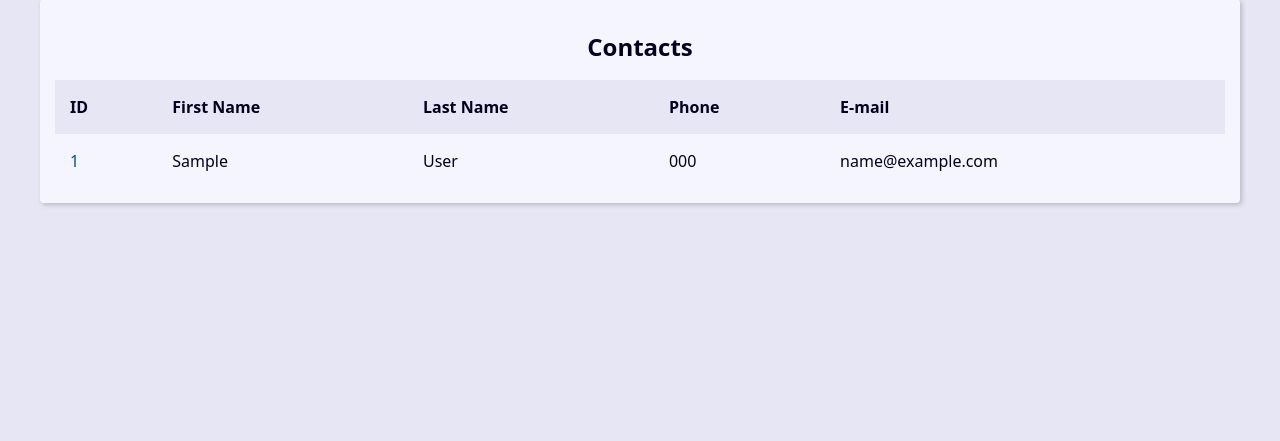
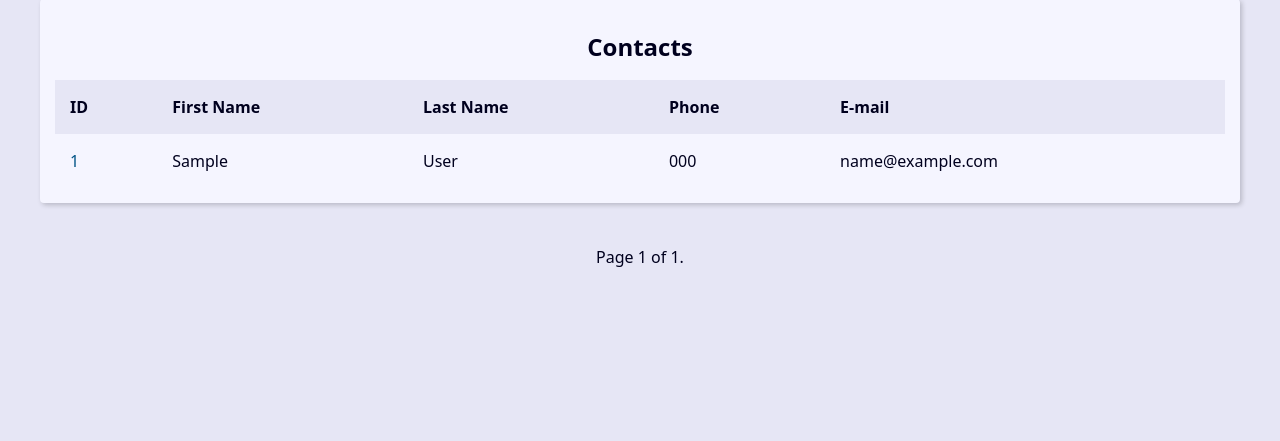
Before and after one commit to Alexandervkj/Projeto-Agenda, a Django app: page / in a window 1280 px wide. Shown: the part 270-711 px from the top of the page. Run offline with Django 5.2, Linux system fonts and the light colour scheme; tables that the repository leaves empty hold one stand-in row (values such as "Sample post").

Commit message:
Usando a classe Paginator para paginação no Django

```diff
--- a/base_templates/global/base.html
+++ b/base_templates/global/base.html
@@ -9,5 +9,6 @@
     <main class="content">
         {% block content %}{% endblock content %}
     </main>
+    {% include "global/partials/pagination.html" %}
 </body>
 </html>
--- /dev/null
+++ b/base_templates/global/partials/pagination.html
@@ -0,0 +1,19 @@
+{% if  page_obj %}
+<div class="pagination">
+    <span class="step-links">
+        {% if page_obj.has_previous %}
+            <a href="?page=1&q={{ request.GET.q.strip }}">&laquo; first</a>
+            <a href="?page={{ page_obj.previous_page_number }}&q={{ request.GET.q.strip }}">previous</a>
+        {% endif %}
+
+        <span class="current">
+            Page {{ page_obj.number }} of {{ page_obj.paginator.num_pages }}.
+        </span>
+
+        {% if page_obj.has_next %}
+            <a href="?page={{ page_obj.next_page_number }}&q={{ request.GET.q.strip }}">next</a>
+            <a href="?page={{ page_obj.paginator.num_pages }}&q={{ request.GET.q.strip }}">last &raquo;</a>
+        {% endif %}
+    </span>
+</div>
+{% endif %}
--- a/contact/templates/contact/index.html
+++ b/contact/templates/contact/index.html
@@ -1,7 +1,7 @@
 {% extends "global/base.html" %}
 
 {% block content %}
-{% if contacts %}
+{% if page_obj %}
     <div class="responsive-table">
         <table class="contacts-table">
             <caption class="table-caption">
@@ -17,7 +17,7 @@
                 </tr>
             </thead>
             <tbody>
-                {% for contact in contacts %}
+                {% for contact in page_obj %}
                     <tr class="table-row">
                         <td class="table-cel">
                             <a
--- a/contact/views/contact_views.py
+++ b/contact/views/contact_views.py
@@ -2,12 +2,19 @@ from django.shortcuts import render, get_object_or_404, redirect
 from contact.models import Contact
 from django.db.models import Q
 from django.http import Http404
+from django.core.paginator import Paginator
+
 
 def index(request):
-    contacts = Contact.objects.filter(show=True).order_by('-id')[:10]
+    contacts = Contact.objects.filter(show=True).order_by('-id')
+
+    paginator = Paginator(contacts, 10)
+    page_number = request.GET.get("page")
+    page_obj = paginator.get_page(page_number)
+
 
     context = {
-        'contacts' : contacts,
+        'page_obj' : page_obj,
         'site_title': 'Contatos - '
     }
 
@@ -33,8 +40,12 @@ def search(request):
         )\
         .order_by('-id')
 
+    paginator = Paginator(contacts, 10)
+    page_number = request.GET.get("page")
+    page_obj = paginator.get_page(page_number)
+
     context = {
-        'contacts' : contacts,
+        'page_obj' : page_obj,
         'site_title': 'Contatos - '
     }
 
```
